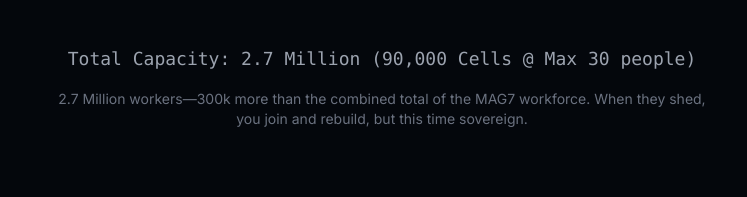
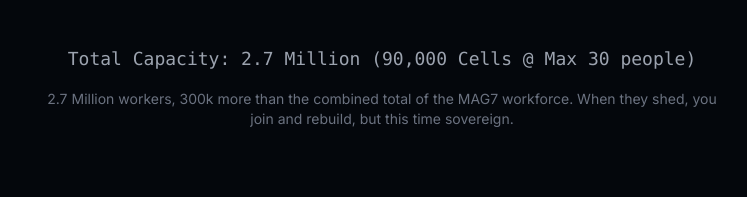
Before and after one commit to Cian-CloudIntCorp/frag7, a plain HTML site: page index.html in a window 1280 px wide. Shown: the part 2983-3180 px from the top of the page, 258-1005 px from the left. Drawn offline with nearby package versions, Linux system fonts and the light colour scheme; no server answers.

Commit message:
Live board changes

```diff
--- a/index.html
+++ b/index.html
@@ -295,7 +295,7 @@
 
             <div class="max-w-2xl mx-auto">
                 <p class="text-base md:text-lg text-gray-400 font-mono">Total Capacity: 2.7 Million (90,000 Cells @ Max 30 people)</p>
-                <p class="text-sm text-gray-500 mt-4">2.7 Million workers—300k more than the combined total of the MAG7 workforce. When they shed, you join and rebuild, but this time sovereign.</p>
+                <p class="text-sm text-gray-500 mt-4">2.7 Million workers, 300k more than the combined total of the MAG7 workforce. When they shed, you join and rebuild, but this time sovereign.</p>
             </div>
         </div>
     </section>
```
